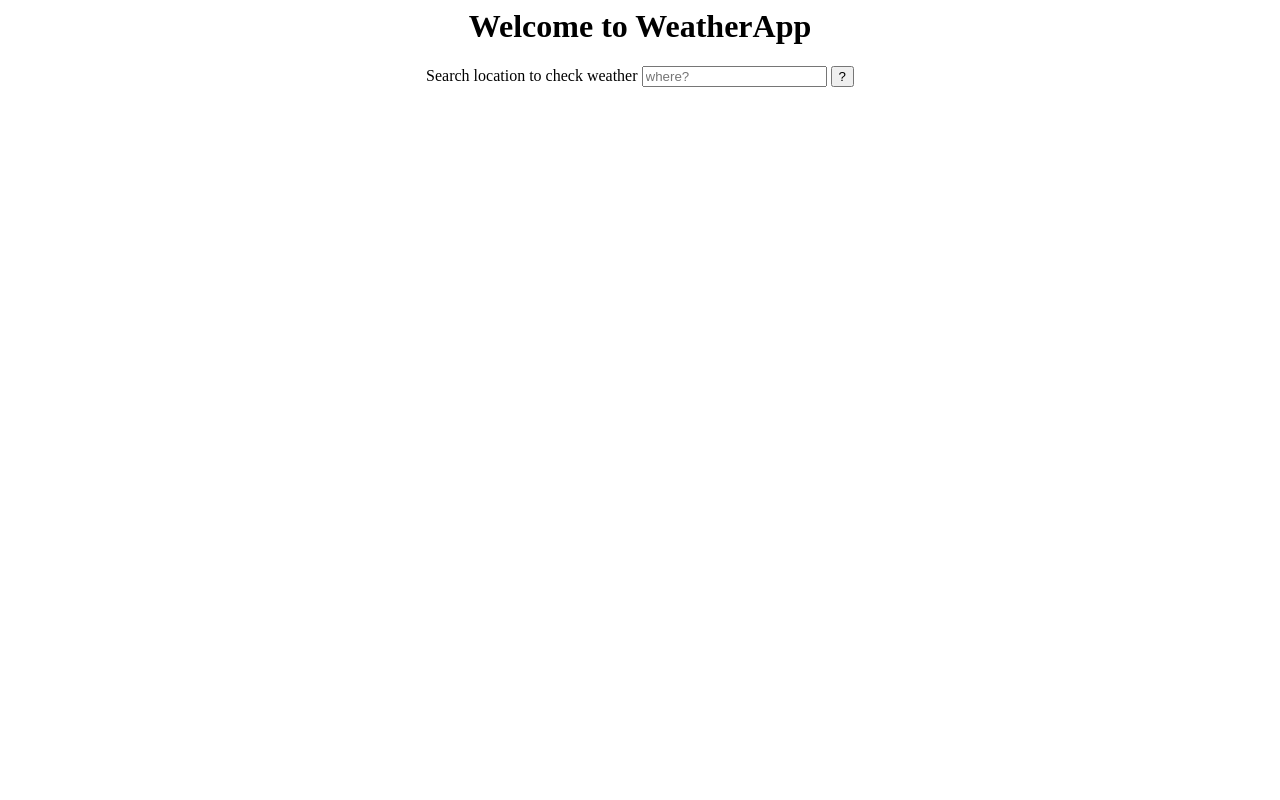
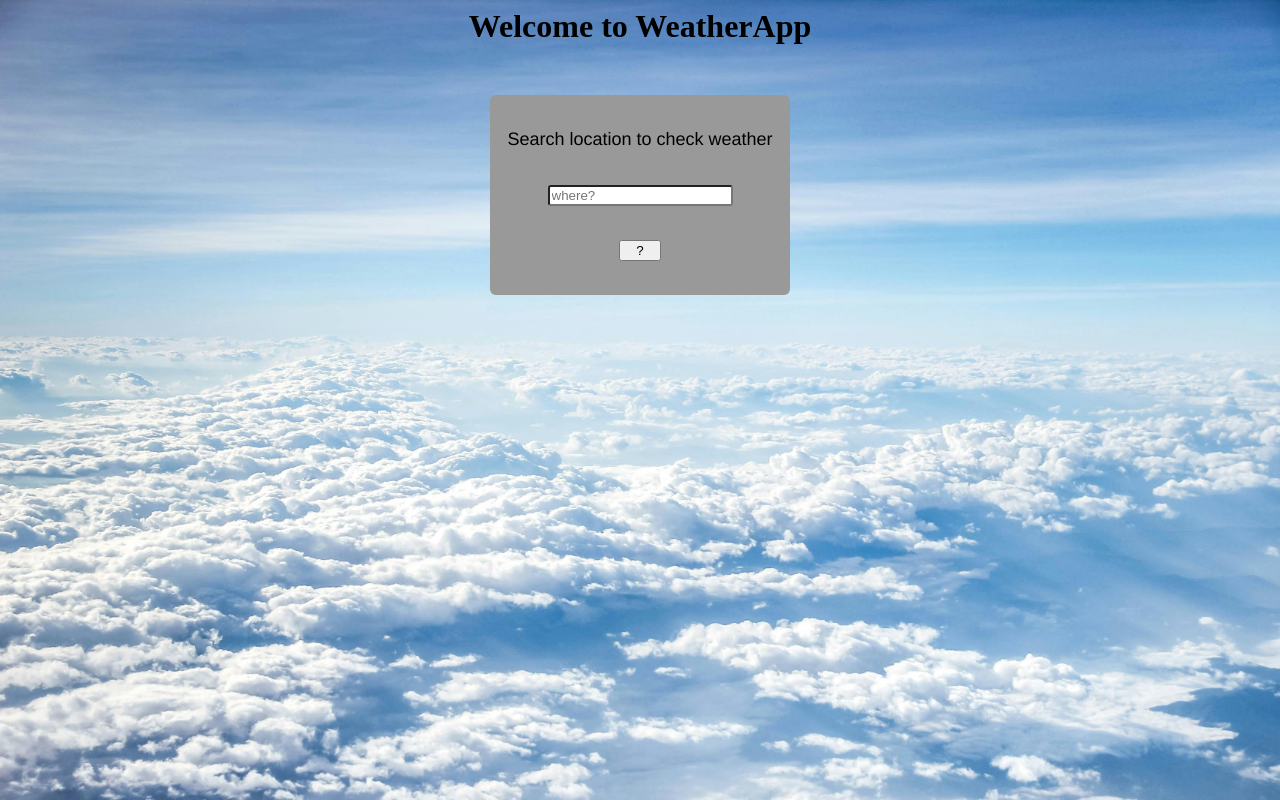
Before and after one commit to Sureshananthan20/Weather-App, a plain HTML site: page index.html in a window 1280 px wide. Drawn offline with Linux system fonts and the light colour scheme.

Commit message:
Update index.html

```diff
--- a/index.html
+++ b/index.html
@@ -1,6 +1,6 @@
 <html lang="en">
 <head>
-  <link rel="stylesheet" href="index.css">
+  <link rel="stylesheet" href="dsn.css">
   <title>Weather</title>
 </head>
 <center>
```
